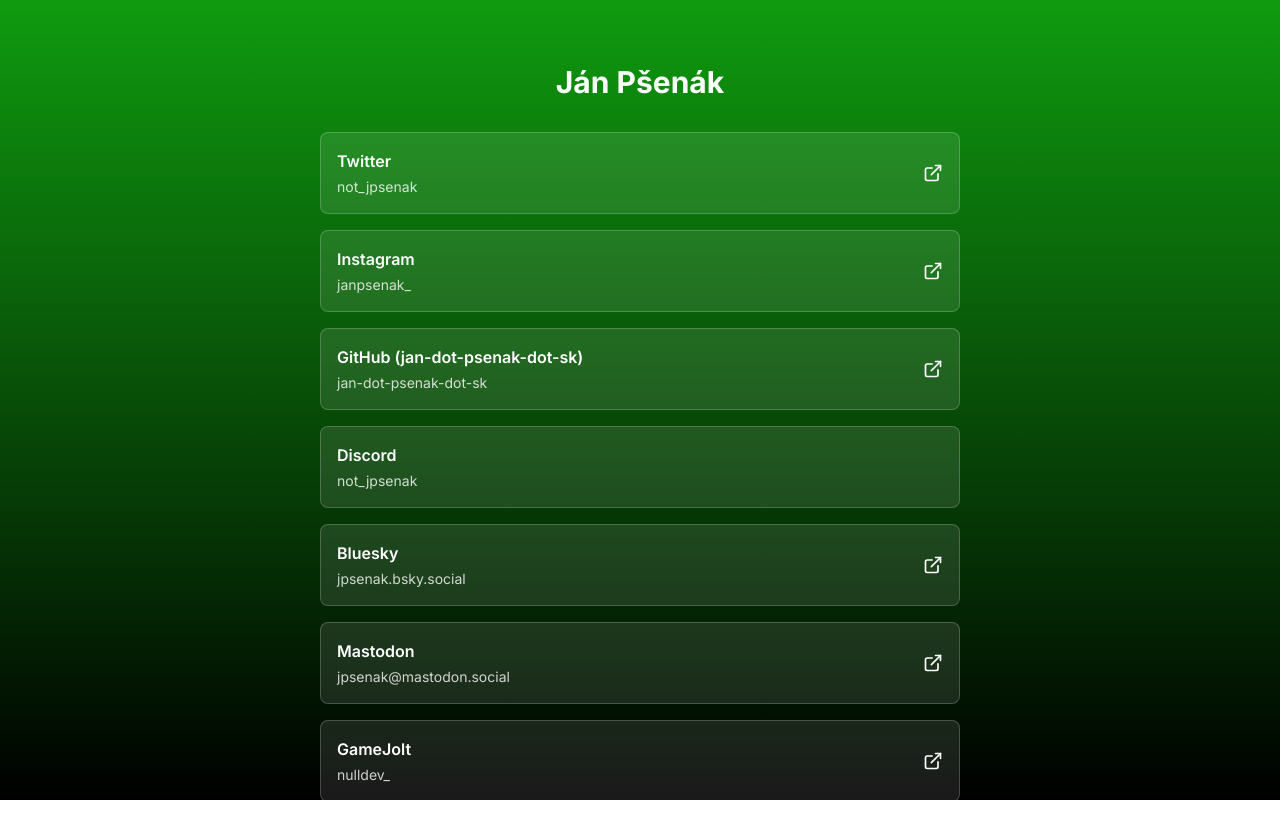
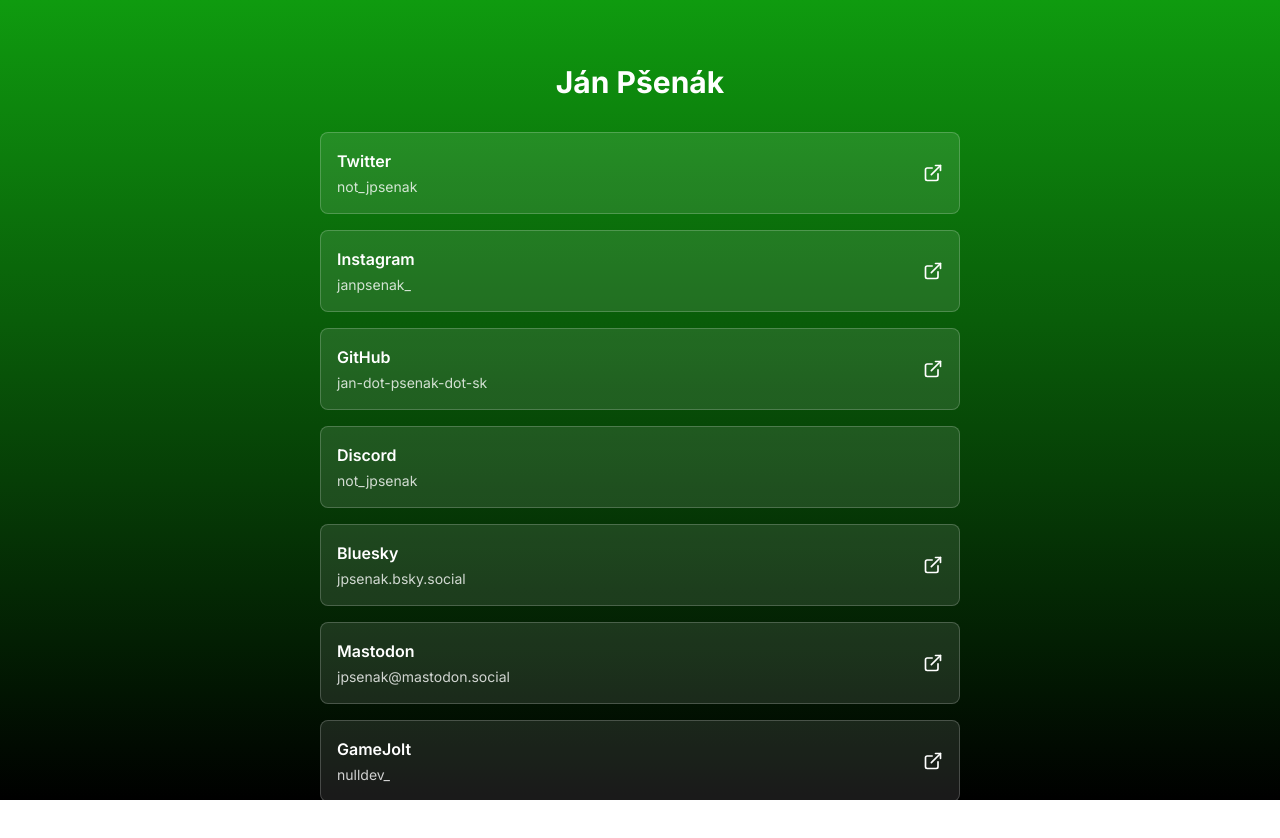
Before and after one commit to jan-dot-psenak-dot-sk/socials, a React (Vite) app: page / in a window 1280 px wide. Shown: the top 838 px of the page. Built offline with nearby package versions, Linux system fonts and the light colour scheme.

Commit message:
Update links.js

```diff
--- a/src/data/links.js
+++ b/src/data/links.js
@@ -12,7 +12,7 @@ export const LINKS = [
     url: 'https://instagram.com/janpsenak_',
   },
   {
-    title: 'GitHub (jan-dot-psenak-dot-sk)',
+    title: 'GitHub',
     description: 'jan-dot-psenak-dot-sk',
     url: 'https://github.com/jan-dot-psenak-dot-sk',
   },
```
